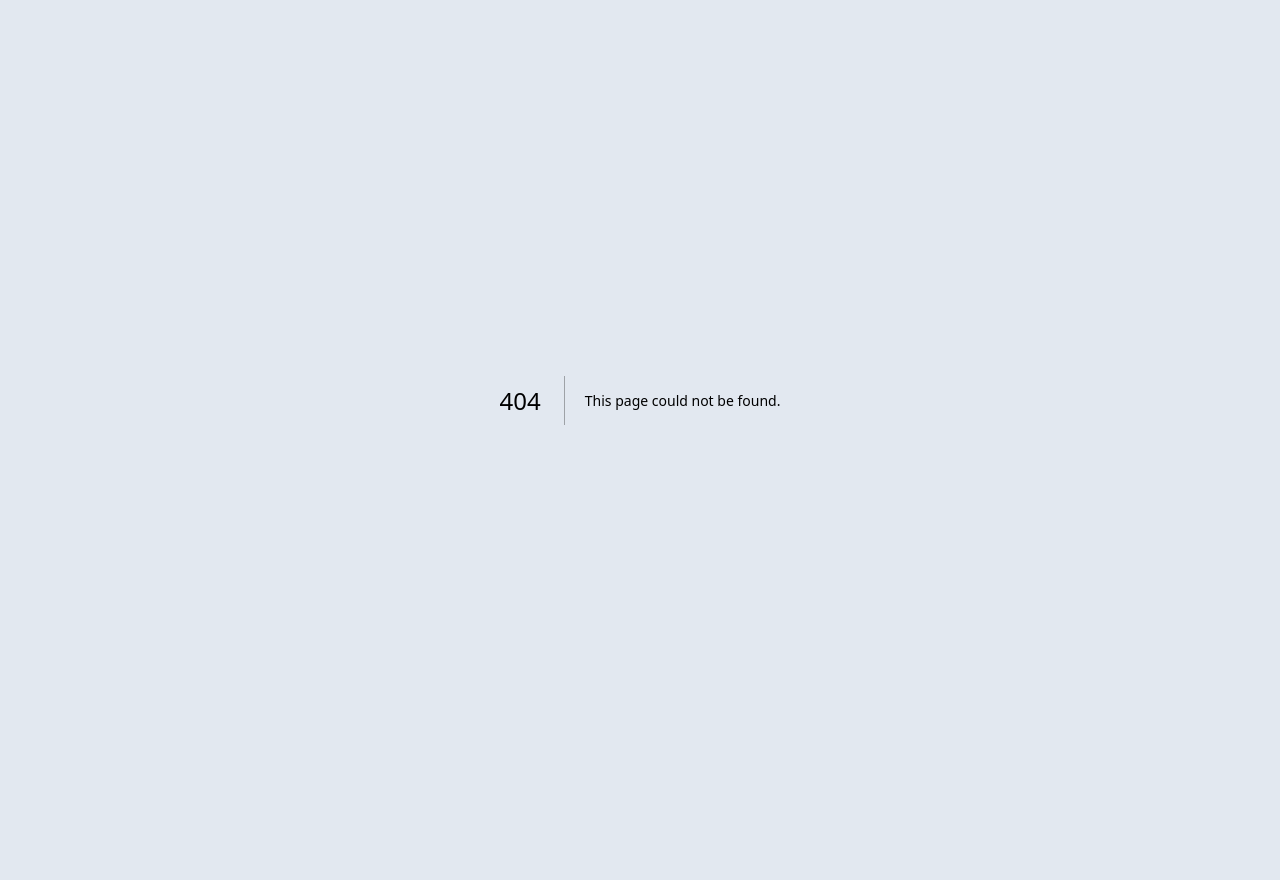
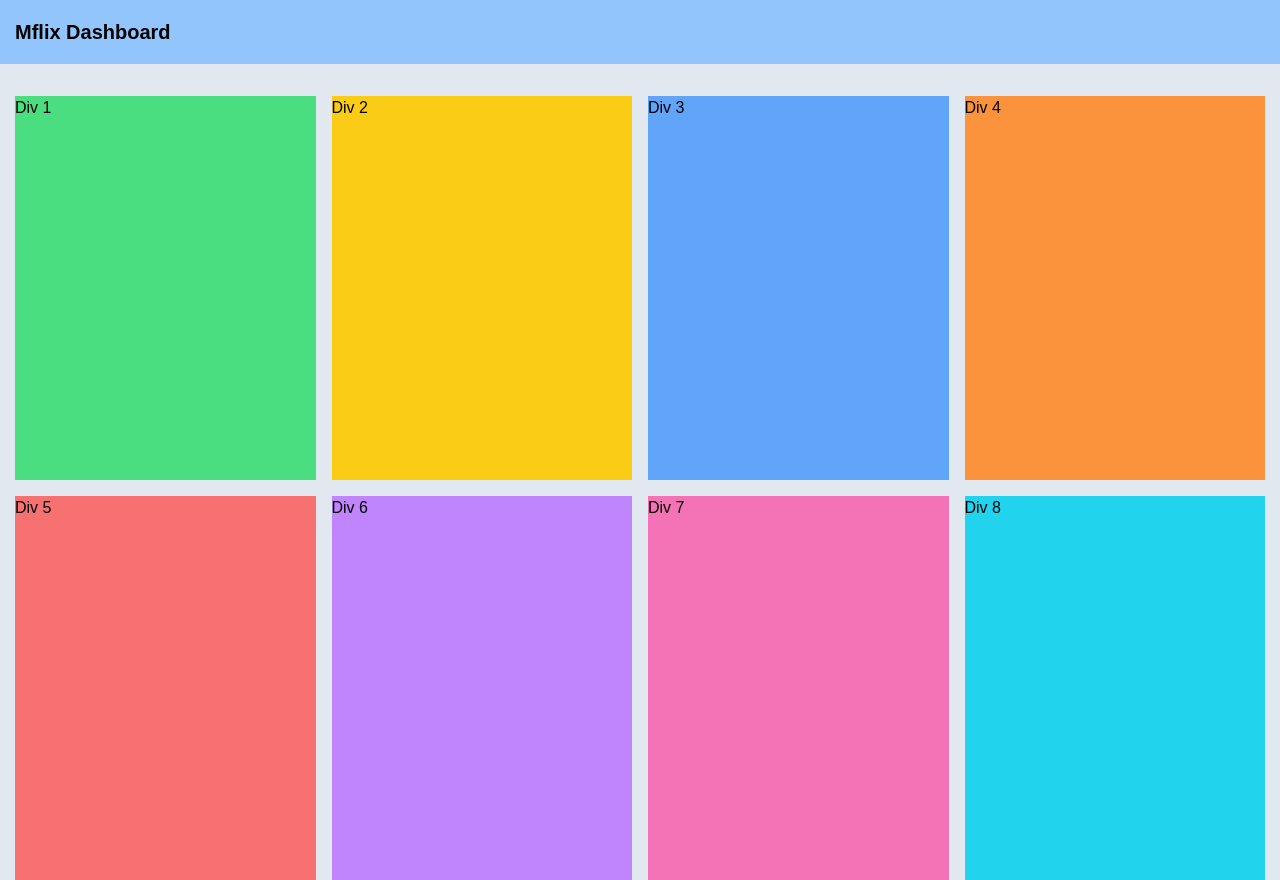
Before and after one commit to ShehaanN/MflixX-next-project, a Next.js app: page /dashboard in a window 1280 px wide. Before the commit this address had no page. Before the commit the page ends 800 px from the top, so only its background shows below. Built offline with nearby package versions, Linux system fonts and the light colour scheme.

Commit message:
develop Mflix dashboard

```diff
--- /dev/null
+++ b/app/dashboard/page.jsx
@@ -0,0 +1,27 @@
+export default function DashboardPage() {
+  // 1. Add shadcn Card
+  return (
+    <main>
+      {/*navigation bar */}
+      <nav className="bg-blue-300 w-full h-16 flex  justify-start items-center">
+        <div className="container">
+          <h1 className="text-black font-bold text-xl">Mflix Dashboard</h1>
+        </div>
+      </nav>
+
+      {/* Body section */}
+      <div className="container mt-8">
+        <div className="grid grid-cols-1 sm:grid-cols-2 lg:grid-cols-3 xl:grid-cols-4 gap-4">
+          <div className="h-96 bg-green-400">Div 1</div>
+          <div className="h-96 bg-yellow-400">Div 2</div>
+          <div className="h-96 bg-blue-400">Div 3</div>
+          <div className="h-96 bg-orange-400">Div 4</div>
+          <div className="h-96 bg-red-400">Div 5</div>
+          <div className="h-96 bg-purple-400">Div 6</div>
+          <div className="h-96 bg-pink-400">Div 7</div>
+          <div className="h-96 bg-cyan-400">Div 8</div>
+        </div>
+      </div>
+    </main>
+  );
+}
--- a/tailwind.config.js
+++ b/tailwind.config.js
@@ -1,4 +1,5 @@
 /** @type {import('tailwindcss').Config} */
+// eslint-disable-next-line import/no-anonymous-default-export
 export default {
   darkMode: ["class", "class"],
   content: [
@@ -7,55 +8,59 @@ export default {
     "./app/**/*.{js,ts,jsx,tsx,mdx}",
   ],
   theme: {
+    container: {
+      center: true,
+      padding: "15px",
+    },
     extend: {
       colors: {
-  			background: 'hsl(var(--background))',
-  			foreground: 'hsl(var(--foreground))',
+        background: "hsl(var(--background))",
+        foreground: "hsl(var(--foreground))",
         card: {
-  				DEFAULT: 'hsl(var(--card))',
-  				foreground: 'hsl(var(--card-foreground))'
+          DEFAULT: "hsl(var(--card))",
+          foreground: "hsl(var(--card-foreground))",
         },
         popover: {
-  				DEFAULT: 'hsl(var(--popover))',
-  				foreground: 'hsl(var(--popover-foreground))'
+          DEFAULT: "hsl(var(--popover))",
+          foreground: "hsl(var(--popover-foreground))",
         },
         primary: {
-  				DEFAULT: 'hsl(var(--primary))',
-  				foreground: 'hsl(var(--primary-foreground))'
+          DEFAULT: "hsl(var(--primary))",
+          foreground: "hsl(var(--primary-foreground))",
         },
         secondary: {
-  				DEFAULT: 'hsl(var(--secondary))',
-  				foreground: 'hsl(var(--secondary-foreground))'
+          DEFAULT: "hsl(var(--secondary))",
+          foreground: "hsl(var(--secondary-foreground))",
         },
         muted: {
-  				DEFAULT: 'hsl(var(--muted))',
-  				foreground: 'hsl(var(--muted-foreground))'
+          DEFAULT: "hsl(var(--muted))",
+          foreground: "hsl(var(--muted-foreground))",
         },
         accent: {
-  				DEFAULT: 'hsl(var(--accent))',
-  				foreground: 'hsl(var(--accent-foreground))'
+          DEFAULT: "hsl(var(--accent))",
+          foreground: "hsl(var(--accent-foreground))",
         },
         destructive: {
-  				DEFAULT: 'hsl(var(--destructive))',
-  				foreground: 'hsl(var(--destructive-foreground))'
+          DEFAULT: "hsl(var(--destructive))",
+          foreground: "hsl(var(--destructive-foreground))",
         },
-  			border: 'hsl(var(--border))',
-  			input: 'hsl(var(--input))',
-  			ring: 'hsl(var(--ring))',
+        border: "hsl(var(--border))",
+        input: "hsl(var(--input))",
+        ring: "hsl(var(--ring))",
         chart: {
-  				'1': 'hsl(var(--chart-1))',
-  				'2': 'hsl(var(--chart-2))',
-  				'3': 'hsl(var(--chart-3))',
-  				'4': 'hsl(var(--chart-4))',
-  				'5': 'hsl(var(--chart-5))'
-  			}
+          1: "hsl(var(--chart-1))",
+          2: "hsl(var(--chart-2))",
+          3: "hsl(var(--chart-3))",
+          4: "hsl(var(--chart-4))",
+          5: "hsl(var(--chart-5))",
+        },
       },
       borderRadius: {
-  			lg: 'var(--radius)',
-  			md: 'calc(var(--radius) - 2px)',
-  			sm: 'calc(var(--radius) - 4px)'
-  		}
-  	}
+        lg: "var(--radius)",
+        md: "calc(var(--radius) - 2px)",
+        sm: "calc(var(--radius) - 4px)",
+      },
+    },
   },
   plugins: [require("tailwindcss-animate")],
 };
```
Lines whose indentation alone changed are shown as unchanged.
